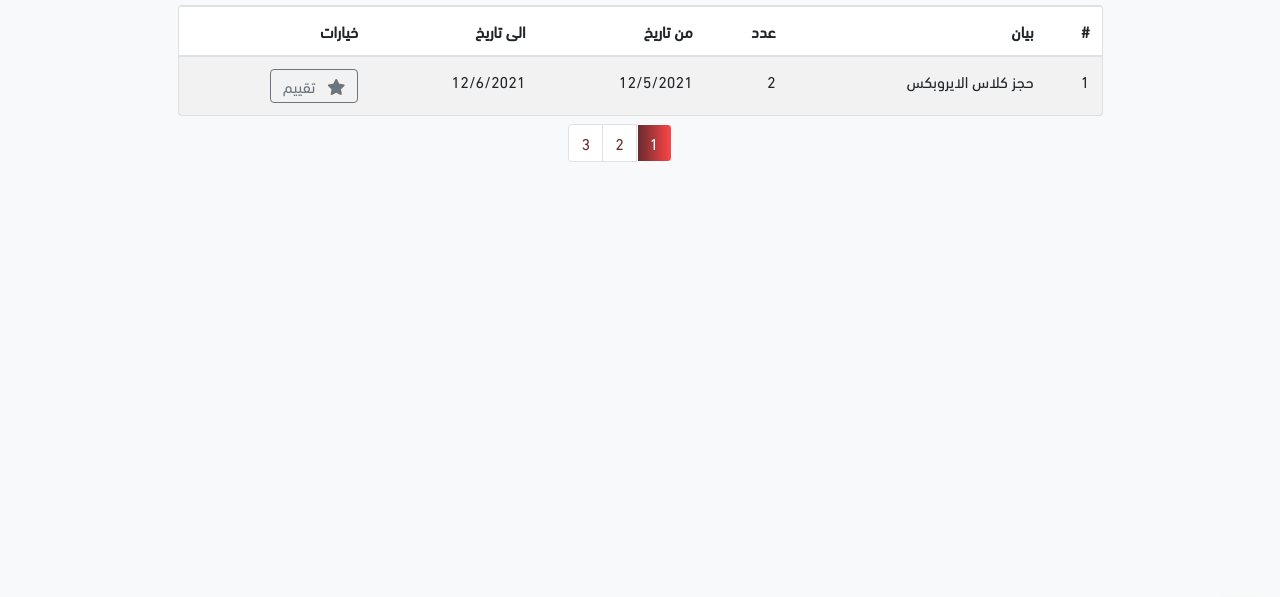
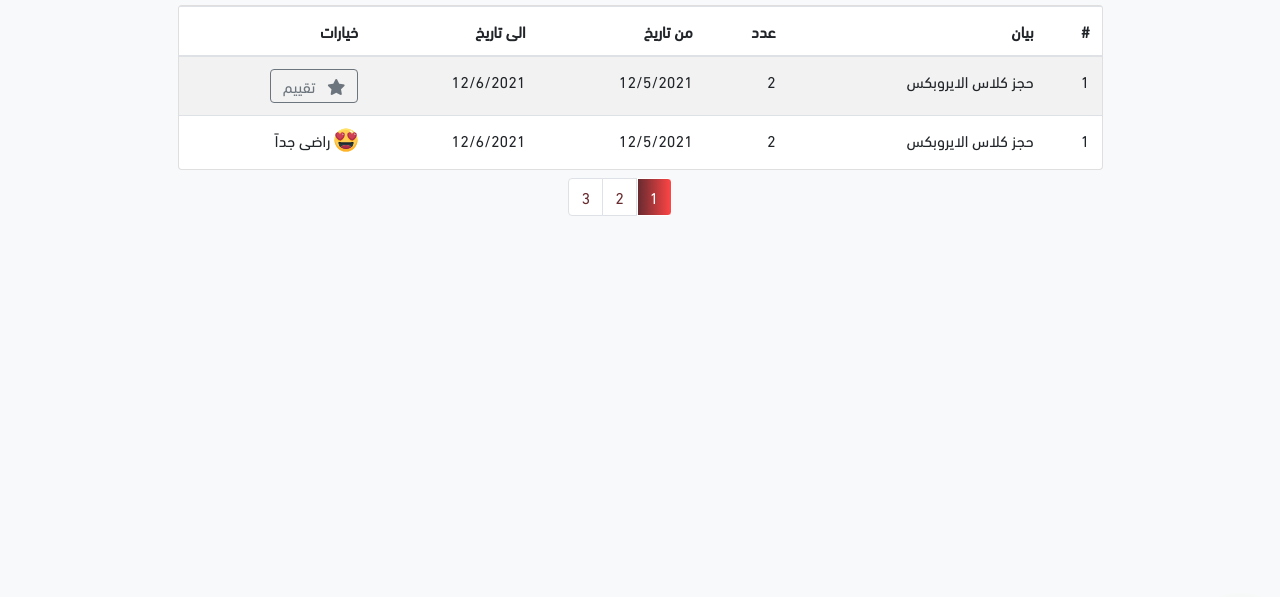
Before and after one commit to MuhammedMetwaly/Booking, a plain HTML site: page allBookings.html in a window 1280 px wide. Shown: the part 125-722 px from the top of the page. Drawn offline with nearby package versions, Linux system fonts and the light colour scheme.

Commit message:
rate page

```diff
--- a/allBookings.html
+++ b/allBookings.html
@@ -71,6 +71,19 @@
                                     </a>
                                 </td>
                             </tr>
+                            <tr>
+                                <td>1</td>
+                                <td>حجز كلاس الايروبكس</td>
+                                <td>2</td>
+                                <td>12/5/2021</td>
+                                <td>12/6/2021</td>
+                                <td>
+                                    <div class="align-items-center d-inline-flex">
+                                       <img src="./src/imgs/emoji/love.svg" width="24" class="ml-1" alt="راضى جداً" />
+                                    راضى جداً
+                                    </div>
+                                </td>
+                            </tr>
                            </tbody>
                         </table>
                     </div>
```
